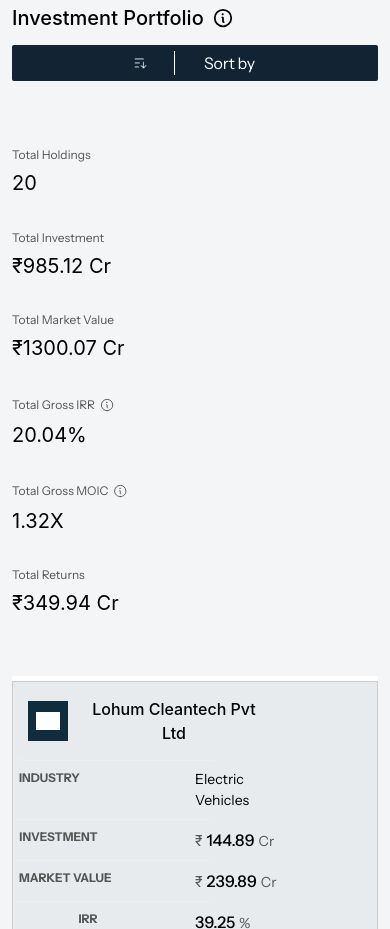
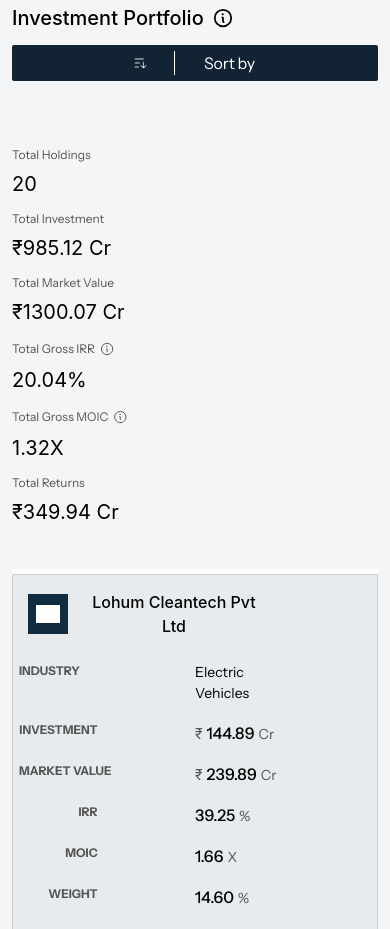
Before and after one commit to anuranjan410/aifm-frontend-baring, an Angular app: page /portfolio in a window 390 px wide. Shown: the part 1180-2109 px from the top of the page. Built offline with nearby package versions, Linux system fonts and the light colour scheme; grey boxes are pictures that could not be loaded.

Commit message:
fix for the portfolio

```diff
--- a/src/app/web-portfolio/components/investment-table/investment-table.component.scss
+++ b/src/app/web-portfolio/components/investment-table/investment-table.component.scss
@@ -176,30 +176,35 @@
 
   .portfolio-summary {
     display: flex;
-    height: 102px;
+    min-height: 102px;
     padding: 20px 0;
     justify-content: space-between;
     align-items: center;
     background-color: #f3f5f7;
+    flex-wrap: nowrap;
+    gap: 20px;
 
     .summary-item {
       display: flex;
       flex-direction: column;
       align-items: flex-start;
       gap: 10px;
-      flex: 1;
+      flex: 1 1 0;
+      min-width: 0;
 
       .summary-label {
         color: #555;
         font-family: 'Instrument Sans', -apple-system, Roboto, Helvetica, sans-serif;
         font-size: 14px;
         font-weight: 400;
-        line-height: 1;
+        line-height: 14px;
+        white-space: nowrap;
 
         svg {
           width: 16px;
           height: 16px;
           flex-shrink: 0;
+          vertical-align: middle;
         }
       }
 
@@ -208,39 +213,74 @@
         font-family: 'Test Tiempos Text', -apple-system, Roboto, Helvetica, sans-serif;
         font-size: 30px;
         font-weight: 400;
-        line-height: 1.27;
+        line-height: 38px;
+        white-space: nowrap;
+      }
+    }
+
+    @media (max-width: 1200px) {
+      gap: 15px;
+
+      .summary-item {
+        .summary-value {
+          font-size: 26px;
+          line-height: 32px;
+        }
       }
     }
 
     @media (max-width: 992px) {
       flex-wrap: wrap;
-      height: auto;
+      min-height: auto;
       gap: 20px;
 
       .summary-item {
-        text-align: center;
-        min-width: calc(50% - 10px);
+        flex: 1 1 calc(33.333% - 14px);
+        min-width: 150px;
 
         .summary-value {
           font-size: 24px;
+          line-height: 30px;
         }
       }
     }
 
     @media (max-width: 768px) {
+      flex-wrap: wrap;
+      gap: 16px;
+
+      .summary-item {
+        flex: 1 1 calc(50% - 8px);
+        min-width: 140px;
+
+        .summary-value {
+          font-size: 22px;
+          line-height: 28px;
+        }
+
+        .summary-label {
+          font-size: 13px;
+          line-height: 13px;
+        }
+      }
+    }
+
+    @media (max-width: 480px) {
       flex-direction: column;
+      gap: 16px;
 
       .summary-item {
         width: 100%;
-        text-align: center;
-        margin-bottom: 15px;
+        flex: 1 1 100%;
 
         .summary-value {
           font-size: 20px;
+          line-height: 26px;
         }
 
         .summary-label {
           font-size: 12px;
+          line-height: 12px;
         }
       }
     }
```
